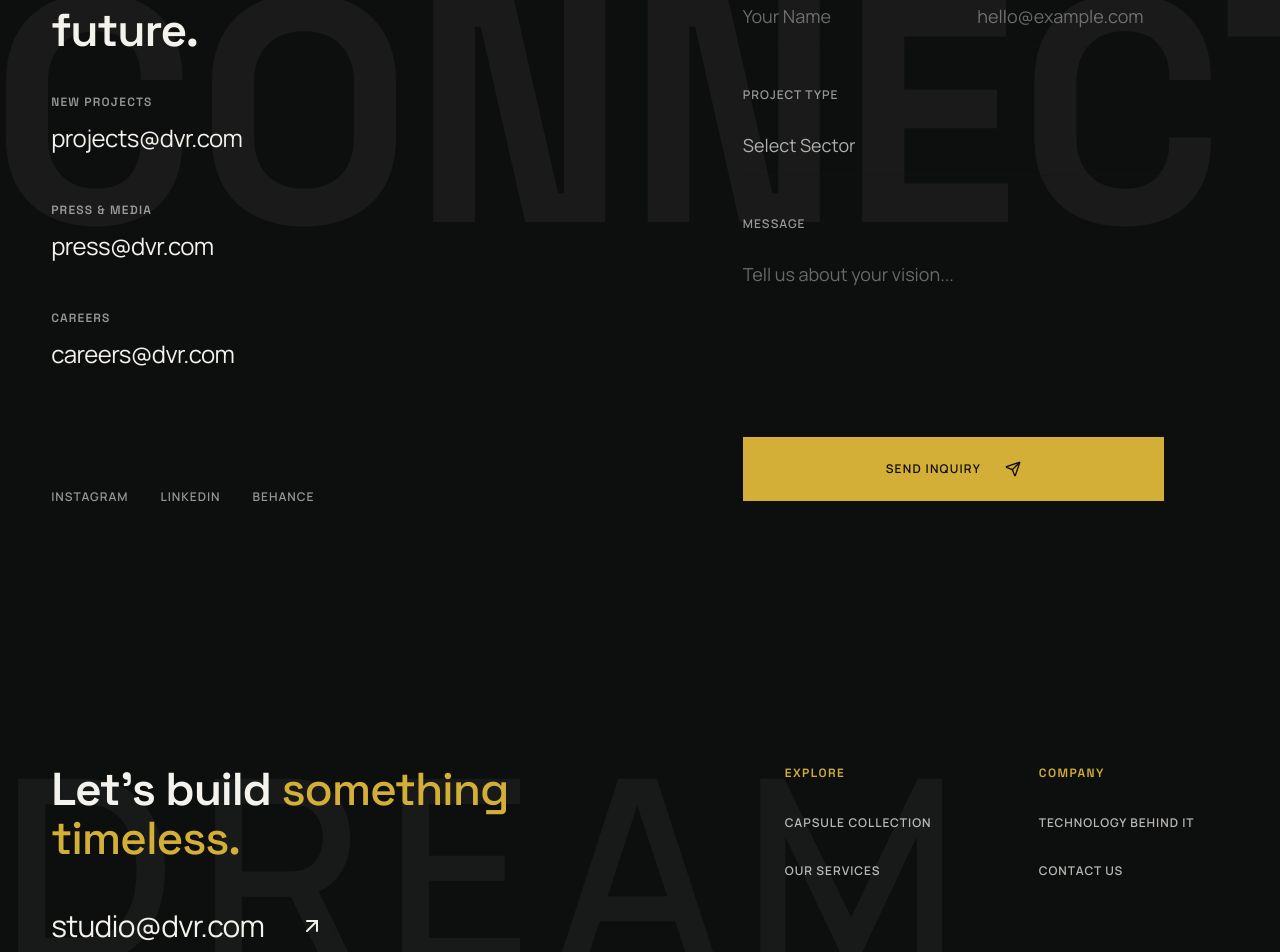
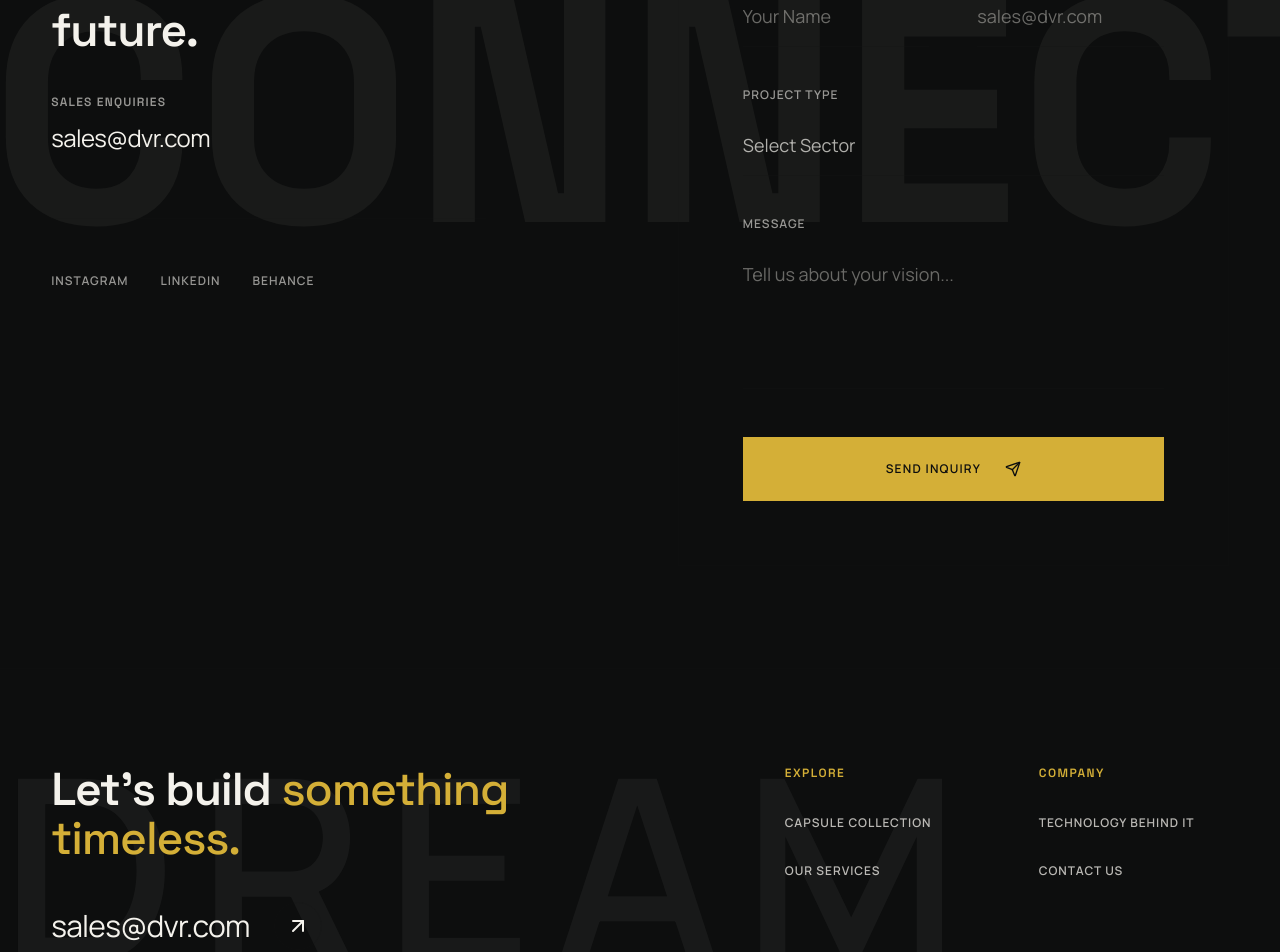
Before and after one commit to somilagrawal52/modular-design, a React (Vite) app: page / in a window 1280 px wide. Shown: the part 6560-7512 px from the top of the page. Built offline with nearby package versions, Linux system fonts and the light colour scheme.

Commit message:
changed mail ids to just sales

```diff
--- a/src/components/Footer.tsx
+++ b/src/components/Footer.tsx
@@ -38,10 +38,10 @@ export default function Footer() {
           </Reveal>
           <Reveal direction="up" delay={0.4}>
             <a
-              href={`mailto:${dreamRealtyEmail('studio')}`}
+              href={`mailto:${dreamRealtyEmail()}`}
               className="group inline-flex flex-wrap items-center gap-4 md:gap-6 text-xl md:text-3xl font-light tracking-tight hover:text-gold transition-all duration-500"
             >
-              {dreamRealtyEmail('studio')}
+              {dreamRealtyEmail()}
               <div className="w-12 h-12 rounded-full border border-stone/20 flex items-center justify-center group-hover:bg-gold group-hover:border-gold transition-all duration-500">
                 <ArrowUpRight className="group-hover:text-ink transition-colors" size={24} />
               </div>
--- a/src/components/home/Contact.tsx
+++ b/src/components/home/Contact.tsx
@@ -34,11 +34,7 @@ export default function Contact() {
               />
 
               <div className="space-y-10 md:space-y-12">
-                {[
-                  { label: 'New Projects', value: dreamRealtyEmail('projects') },
-                  { label: 'Press & Media', value: dreamRealtyEmail('press') },
-                  { label: 'Careers', value: dreamRealtyEmail('careers') }
-                ].map((item, i) => (
+                {[{ label: 'Sales enquiries', value: dreamRealtyEmail() }].map((item, i) => (
                   <Reveal key={item.label} direction="right" delay={i * 0.1 + 0.2}>
                     <a href={`mailto:${item.value}`} className="group block w-fit">
                       <h4 className="text-xs uppercase tracking-[0.1em] text-ivory/60 font-semibold mb-3 group-hover:text-gold transition-colors">{item.label}</h4>
@@ -85,7 +81,7 @@ export default function Contact() {
                           id="home-contact-email"
                           name="email"
                           autoComplete="email"
-                          placeholder="hello@example.com"
+                          placeholder={dreamRealtyEmail()}
                           className="w-full min-h-14 bg-transparent border-b border-stone/35 py-4 outline-none focus:border-gold transition-all duration-500 placeholder:text-ivory/40 text-ivory text-lg font-light"
                         />
                       </div>
--- a/src/config/siteMode.ts
+++ b/src/config/siteMode.ts
@@ -7,7 +7,8 @@ export const MANAGER_DEMO_MODE = MANAGER_OUTLINE_MODE;
 export const SITE_NAME = 'DREAM VENTURES REALTY';
 export const SITE_STUDIO_NAME = 'DREAM VENTURES REALTY';
 export const EMAIL_DOMAIN = 'dvr.com';
-export const dreamRealtyEmail = (mailbox: string) => `${mailbox}@${EMAIL_DOMAIN}`;
+export const SALES_EMAIL = `sales@${EMAIL_DOMAIN}`;
+export const dreamRealtyEmail = (_mailbox?: string) => SALES_EMAIL;
 
 export function demoItems<T>(items: T[], demoSelection: T[]): T[] {
   return MANAGER_DEMO_MODE ? demoSelection : items;
--- a/src/pages/ContactPage.tsx
+++ b/src/pages/ContactPage.tsx
@@ -97,7 +97,7 @@ export default function ContactPage() {
                         id="contact-email"
                         name="email"
                         autoComplete="email"
-                        placeholder={dreamRealtyEmail("studio")}
+                        placeholder={dreamRealtyEmail()}
                         className="w-full min-h-14 bg-transparent border-b border-stone/35 py-4 outline-none focus:border-gold transition-all duration-500 placeholder:text-stone/50 text-stone text-lg font-light"
                       />
                     </div>
@@ -189,24 +189,7 @@ export default function ContactPage() {
                 Direct access
               </h2>
               <div className="grid grid-cols-1 sm:grid-cols-2 gap-8">
-                {[
-                  {
-                    label: "Model enquiries",
-                    email: dreamRealtyEmail("models"),
-                  },
-                  {
-                    label: "Project discussions",
-                    email: dreamRealtyEmail("projects"),
-                  },
-                  {
-                    label: "General information",
-                    email: dreamRealtyEmail("studio"),
-                  },
-                  {
-                    label: "Partnerships",
-                    email: dreamRealtyEmail("partners"),
-                  },
-                ].map((item) => (
+                {[{ label: "Sales enquiries", email: dreamRealtyEmail() }].map((item) => (
                   <div key={item.label} className="group">
                     <h3 className="text-xs uppercase tracking-[0.08em] text-stone/65 mb-2">
                       {item.label}
@@ -235,10 +218,10 @@ export default function ContactPage() {
                 considered against your requirements.
               </p>
               <a
-                href={`mailto:${dreamRealtyEmail("studio")}`}
+                href={`mailto:${dreamRealtyEmail()}`}
                 className="inline-flex min-h-11 items-center gap-3 text-xs uppercase tracking-[0.1em] font-semibold text-gold hover:text-stone transition-colors"
               >
-                <Mail size={14} /> {dreamRealtyEmail("studio")}
+                <Mail size={14} /> {dreamRealtyEmail()}
               </a>
             </div>
           </Reveal>
```
